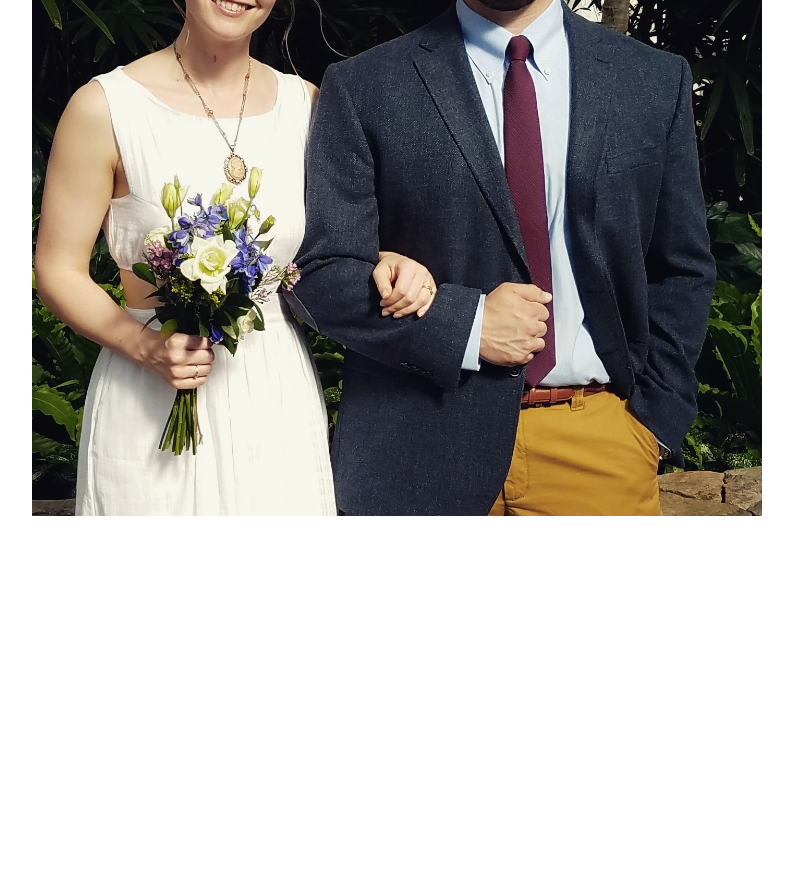
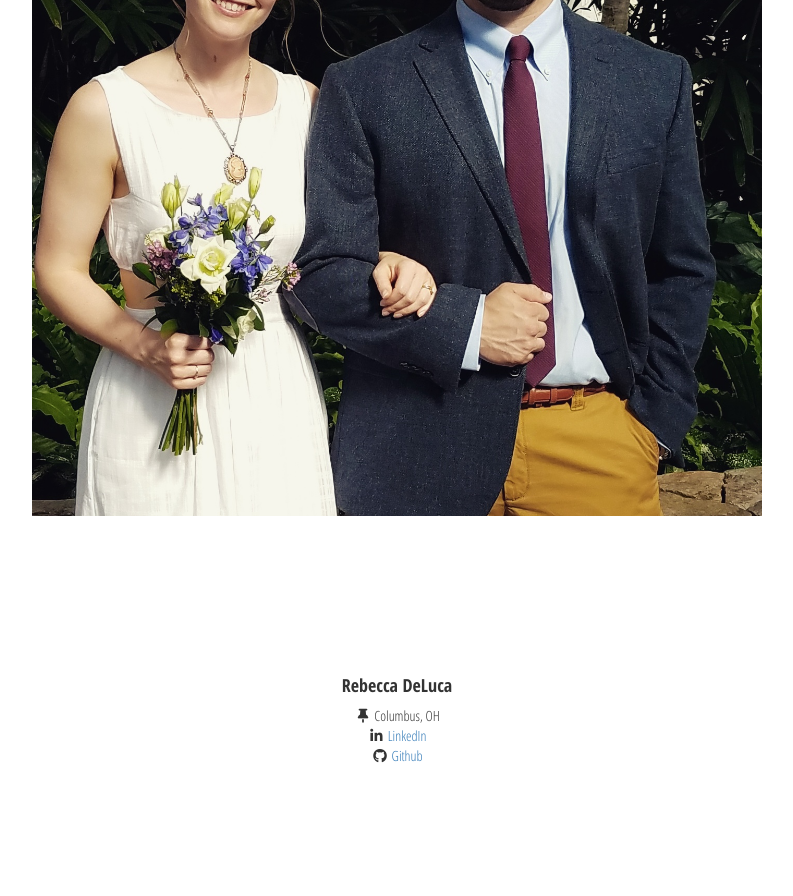
Before and after one commit to rebeccadeluca/rebeccadeluca.github.io, a plain HTML site: page index.html in a window 1280 px wide. Shown: the part 4471-5367 px from the top of the page, without its empty margins (243-1036 px from the left). Before the commit the page ends 5037 px from the top, so only its background shows below. Drawn offline with nearby package versions, Linux system fonts and the light colour scheme.

Commit message:
cahanging footer again

```diff
--- a/index.html
+++ b/index.html
@@ -353,6 +353,37 @@
     </section>
 
 
+
+    <!-- Footer -->
+    <footer>
+      <div class="container">
+        <div class="row">
+          <div class="col-lg-12 mx-auto" style="text-align: center;">
+            <h4>
+              <strong>Rebecca DeLuca</strong>
+            </h4>
+            <ul class="list-unstyled">
+              <li>
+                <i class="fa fa-thumb-tack fa-fw"></i>
+                Columbus, OH</li>
+              <li>
+                <i class="fa fa-linkedin fa-fw"></i>
+                <a href="https://www.linkedin.com/in/rebeccadeluca/">LinkedIn</a>
+              </li>
+              <li>
+                <i class="fa fa-github fa-fw"></i>
+                <a href="https://github.com/rebeccadeluca">Github</a>
+              </li>
+            </ul>
+            <br>
+          </div>
+        </div>
+      </div>
+      <a id="to-top" href="#top" class="btn btn-dark btn-lg js-scroll-trigger">
+        <i class="fa fa-chevron-up fa-fw fa-1x"></i>
+      </a>
+    </footer>
+
     <!-- Bootstrap core JavaScript -->
     <script src="https://code.jquery.com/jquery-3.2.1.min.js"></script>
     <script src="popper.min.js"></script>
```
